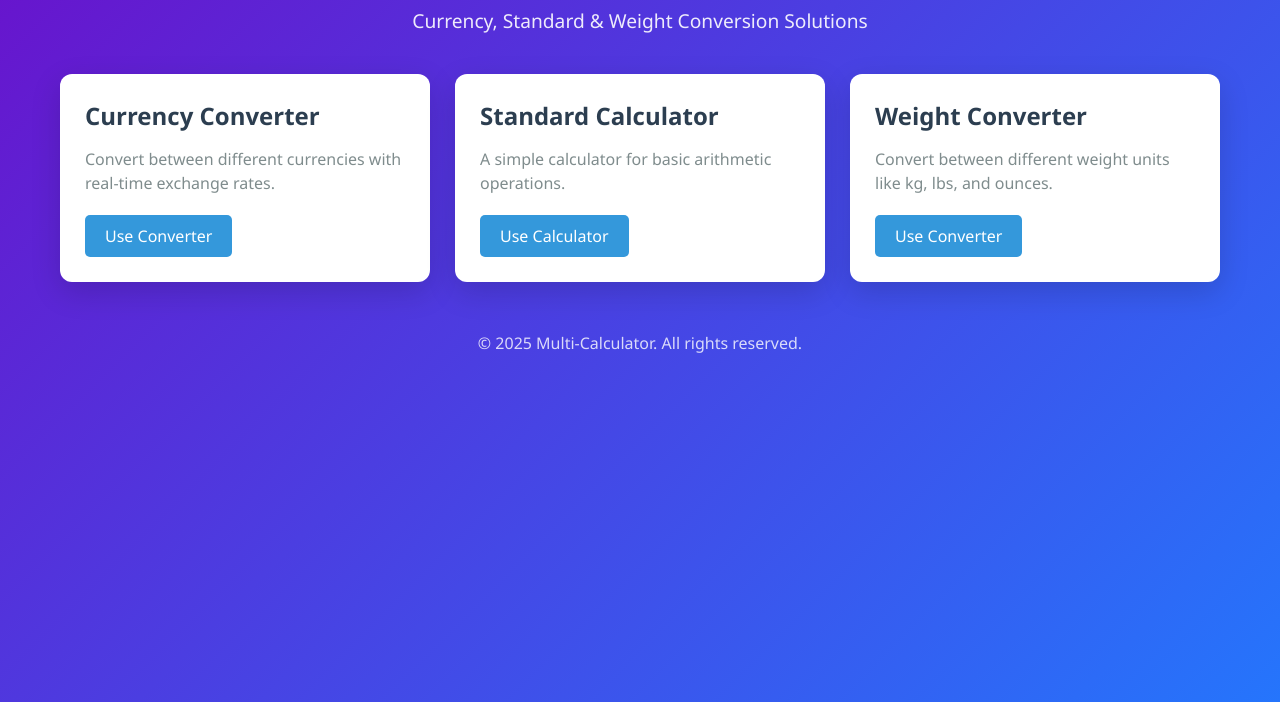
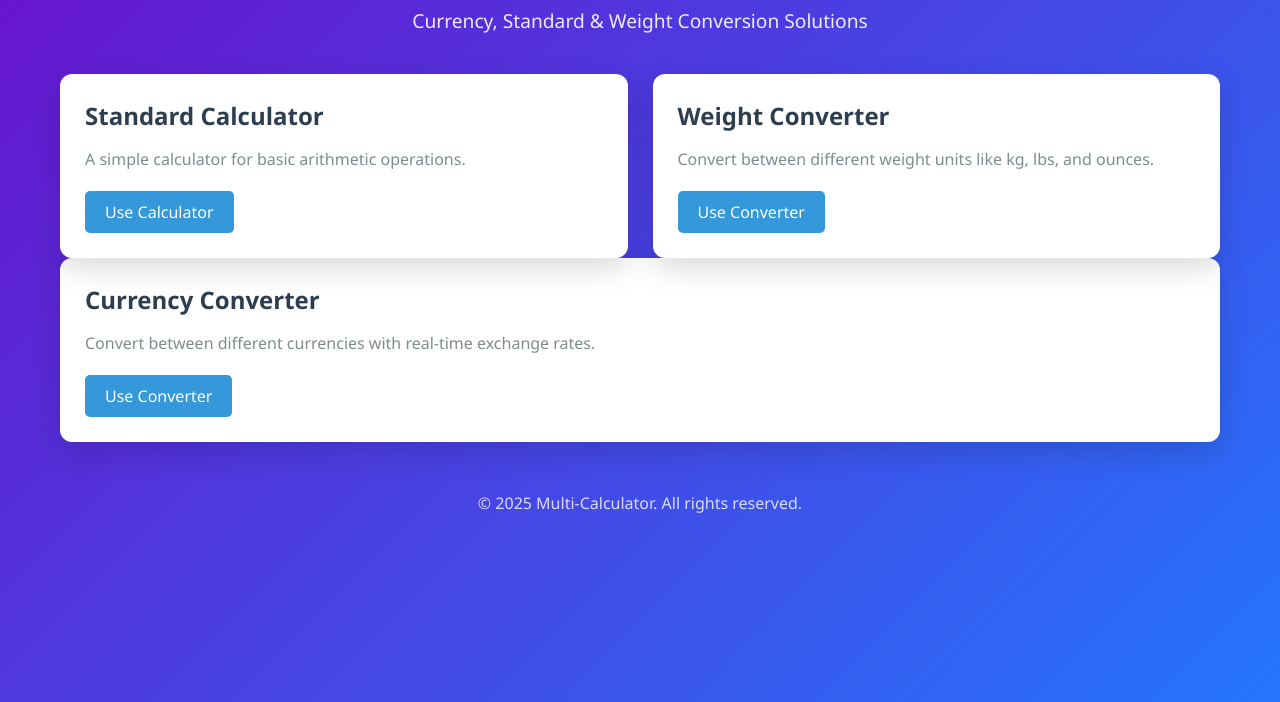
Before and after one commit to Muzammil-Frontend-Web-Projects/Multi-Calculator, a plain HTML site: page index.html in a window 1280 px wide. Shown: the part 98-800 px from the top of the page. Drawn offline with Linux system fonts and the light colour scheme.

Commit message:
adjust grid cards

```diff
--- a/index.html
+++ b/index.html
@@ -1,15 +1,15 @@
 <!DOCTYPE html>
 <html lang="en">
   <head>
-    <meta charset="UTF-8">
-    <meta name="viewport" content="width=device-width, initial-scale=1.0">
+    <meta charset="UTF-8" />
+    <meta name="viewport" content="width=device-width, initial-scale=1.0" />
     <title>Multi-Calculator</title>
     <style>
       * {
         margin: 0;
         padding: 0;
         box-sizing: border-box;
-            font-family: 'Segoe UI', Tahoma, Geneva, Verdana, sans-serif;
+        font-family: "Segoe UI", Tahoma, Geneva, Verdana, sans-serif;
       }
 
       body {
@@ -115,29 +115,45 @@
       <div class="projects-grid">
         <div class="project-card">
           <div class="project-content">
-                    <h2 class="project-title">Currency Converter</h2>
-                    <p class="project-description">Convert between different currencies with real-time exchange rates.</p>
-                    <a href="/Currency Convertor/3. Currency convertor.html" class="project-link">Use Converter</a>
-                </div>
-            </div>
-
-            <div class="project-card">
-                <div class="project-content">
             <h2 class="project-title">Standard Calculator</h2>
-                    <p class="project-description">A simple calculator for basic arithmetic operations.</p>
-                    <a href="/Standard Calculator/Calculator index.html" class="project-link">Use Calculator</a>
+            <p class="project-description">
+              A simple calculator for basic arithmetic operations.
+            </p>
+            <a
+              href="/Standard Calculator/Calculator index.html"
+              class="project-link"
+              >Use Calculator</a
+            >
           </div>
         </div>
 
         <div class="project-card">
           <div class="project-content">
             <h2 class="project-title">Weight Converter</h2>
-                    <p class="project-description">Convert between different weight units like kg, lbs, and ounces.</p>
-                    <a href="/Weight Coversion Calculator/2 Weight conversion.html" class="project-link">Use Converter</a>
+            <p class="project-description">
+              Convert between different weight units like kg, lbs, and ounces.
+            </p>
+            <a
+              href="/Weight Coversion Calculator/2 Weight conversion.html"
+              class="project-link"
+              >Use Converter</a
+            >
           </div>
         </div>
       </div>
-
+      <div class="project-card">
+        <div class="project-content">
+          <h2 class="project-title">Currency Converter</h2>
+          <p class="project-description">
+            Convert between different currencies with real-time exchange rates.
+          </p>
+          <a
+            href="/Currency Convertor/3. Currency convertor.html"
+            class="project-link"
+            >Use Converter</a
+          >
+        </div>
+      </div>
       <footer>
         <p>© 2025 Multi-Calculator. All rights reserved.</p>
       </footer>
```
Lines whose indentation alone changed are shown as unchanged.
